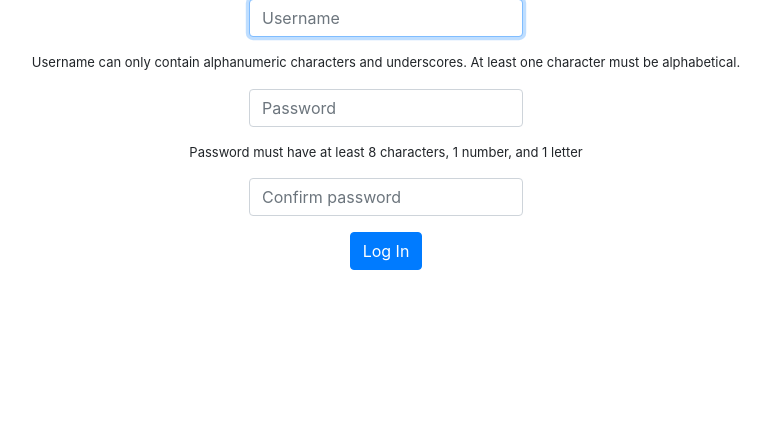
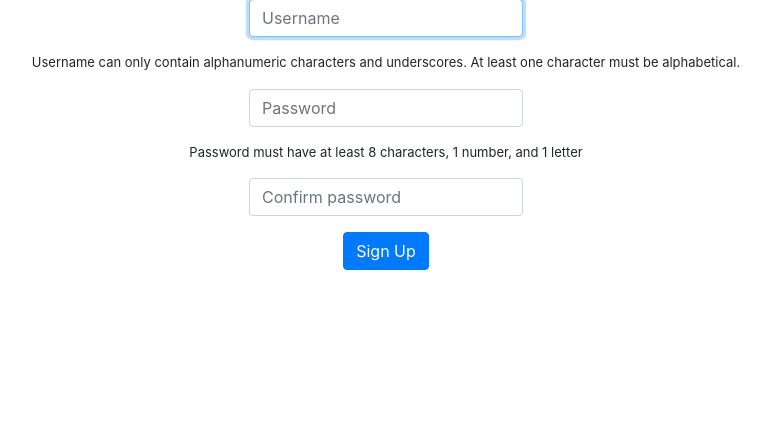
Before and after one commit to Pacil142857/CS50-Final, a Flask app: page /register in a window 1280 px wide. Shown: the part 125-554 px from the top of the page, without its empty margins (254-1025 px from the left). Run offline with Flask 2, Linux system fonts and the light colour scheme; some libraries are stand-ins or nearby versions.

Commit message:
Changed "Log in" button to "Sign Up" button

```diff
--- a/templates/register.html
+++ b/templates/register.html
@@ -18,6 +18,6 @@
         <p style='font-size: small;'>Password must have at least 8 characters, 1 number, and 1 letter</p>
             <input class='form-control' name='confirmation' placeholder='Confirm password' type='password'>
         </div>
-        <button class='btn btn-primary' type='submit'>Log In</button>
+        <button class='btn btn-primary' type='submit'>Sign Up</button>
     </form>
 {% endblock %}
```
